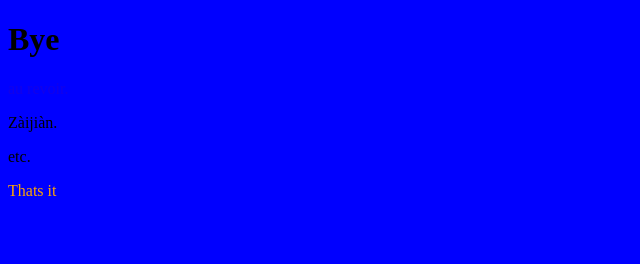
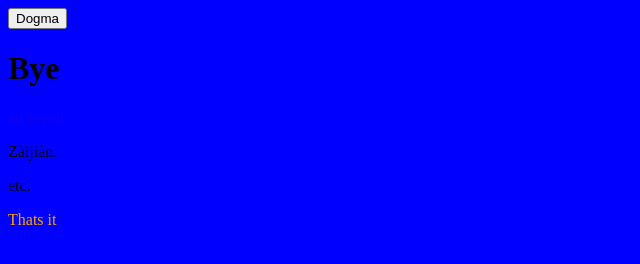
Before and after one commit to chap2457/Bye, a plain HTML site: page index.html in a window 1280 px wide. Shown: the whole page, without its empty margins (0-640 px from the left). Drawn offline with Linux system fonts and the light colour scheme.

Commit message:
Update index.html

```diff
--- a/index.html
+++ b/index.html
@@ -33,9 +33,23 @@
 
     </style>
     <!-- For Javascript -->
-    <script src=""></script>
+    <script>
+    	function balert() {
+        	window.alert("Mother");
+        }
+
+        function change() {
+        	document.getElementById("body");
+           }
+    </script>
+
+
+
+
   </head>
   <body>
+  		<button type="button"
+    onclick="balert()">Dogma</button>
     <div class="">
       <h1>Bye</h1>
       <p id="dogma">au revoir.</p>
```
